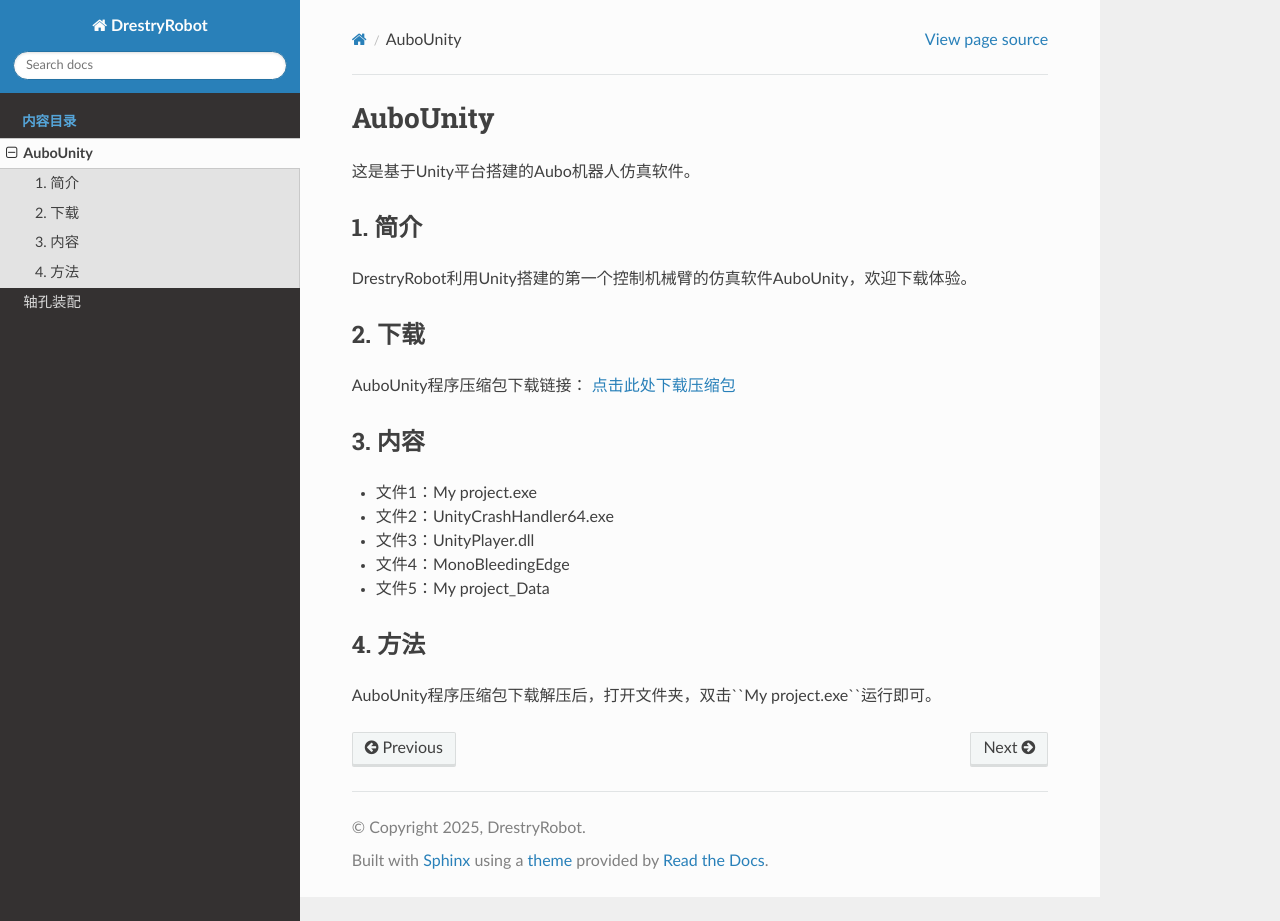
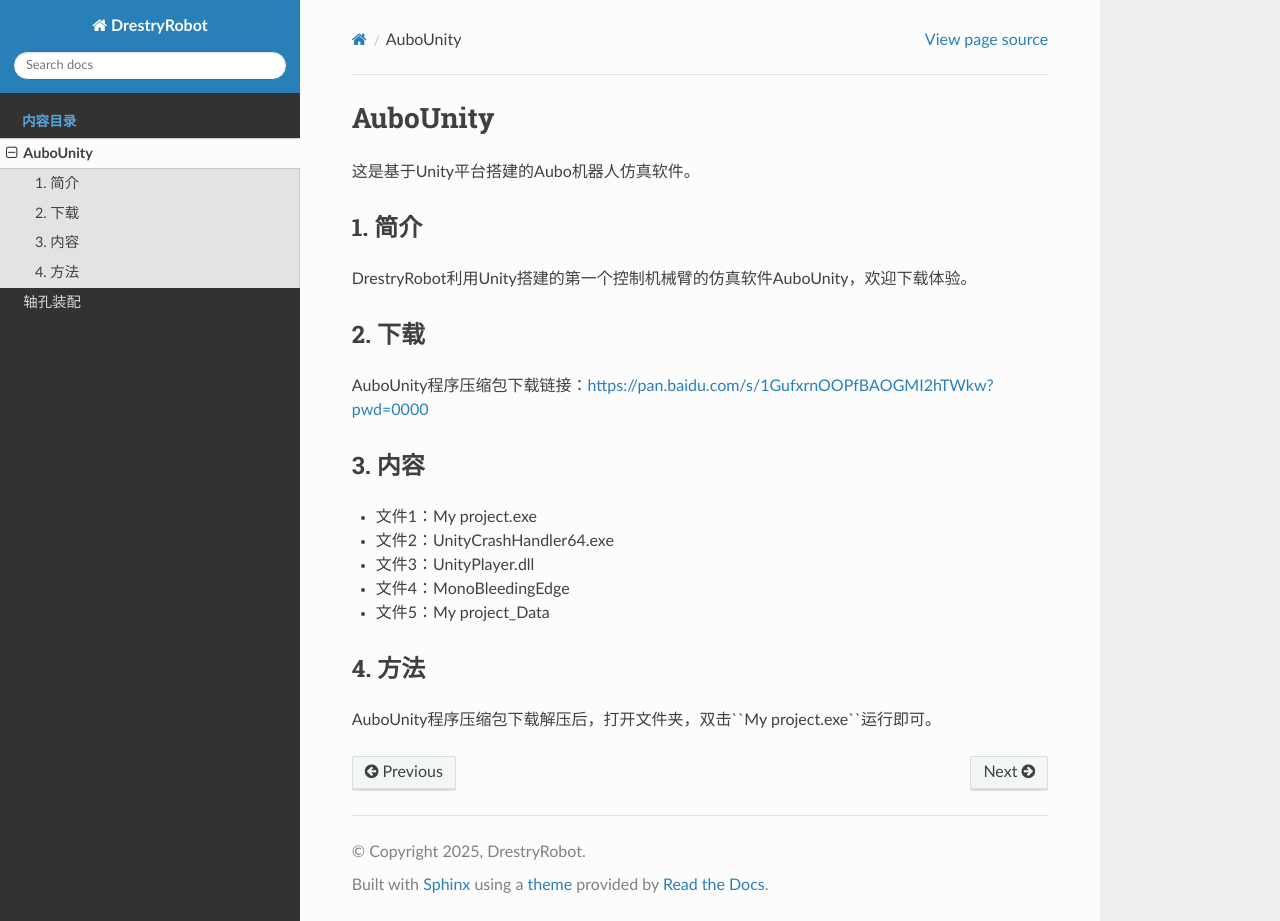
Before and after one commit to DrestryRobot/DrestryRobot, a Sphinx documentation site: the page built from docs/source/AuboUnity.rst, in a window 1280 px wide and 921 px high. Built offline with Sphinx 7.4.7 and the Read the Docs theme 3.1.0, drawn with Linux system fonts in a browser that asks for light colours.

Commit message:
r2153643

```diff
--- a/docs/source/AuboUnity.rst
+++ b/docs/source/AuboUnity.rst
@@ -9,8 +9,7 @@
 
 2. 下载
 ---------
-AuboUnity程序压缩包下载链接：
-`点击此处下载压缩包 <zip/AuboUnity.zip>`_
+AuboUnity程序压缩包下载链接：https://pan.baidu.com/s/1GufxrnOOPfBAOGMI2hTWkw?pwd=0000
 
 3. 内容
 --------
```
